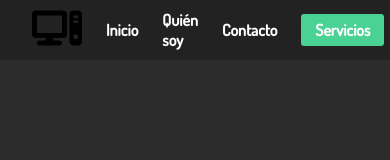
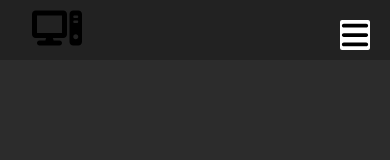
Before and after one commit to Danpier-Dos-Reis/Responsive-Navigator-Menu-Guide, a plain HTML site: page index.html in a window 390 px wide. Drawn offline with Linux system fonts and the light colour scheme.

Commit message:
Responsive Nav-Menu

```diff
--- a/styles.css
+++ b/styles.css
@@ -68,3 +68,49 @@ header{
 .menu-icon, #check{
     display: none;
 }
+
+                /*o 40em*/
+@media (max-width:768px){
+    .checkbtn{
+        display: block;
+    }
+
+    .menu-icon{
+        display: block;
+        position: fixed; /*Permite que un elemento se sobreponga por encima del otro, porque su posición es fija*/
+        top: 20px; /*su distancia en relación al top, no es un margen*/
+        right: 20px; /*su distancia en relación al lado derecho de la pantalla*/
+    }
+
+    .nav-menu ul{
+        display: block;
+        position: fixed;
+        top: 60px;
+        left: 100%; /*queda oculto porque está fuera del 100% de la pantalla, es parecido a un margin-left*/
+        background: #222;
+        width: 100%;
+        height: 100vh;
+        right: 0;
+    }
+
+    .nav-menu ul li{
+        padding: 2rem;
+        display: flex;
+        justify-content: center;
+        margin: 0;
+    }
+
+    .nav-menu ul li:last-child{
+        background: none;
+        padding: 1rem;
+    }
+
+    /*Cada vez que el 'input' esté activo va a ejecutar los estilo, el input está en la misma posición
+    que el icono de menu hamburguesa, por lo que al presionar ese icono también presionamos el input.
+
+    El símbolo " ~ " significa que está seleccionando todos los elementos dentro de un contenedor, en
+    este caso se refiere a todos los elementos dentro de un "ul"*/
+    #check:checked ~ ul{
+        left: 0; /*Hacemos visualizar el menu*/
+    }
+}
```
